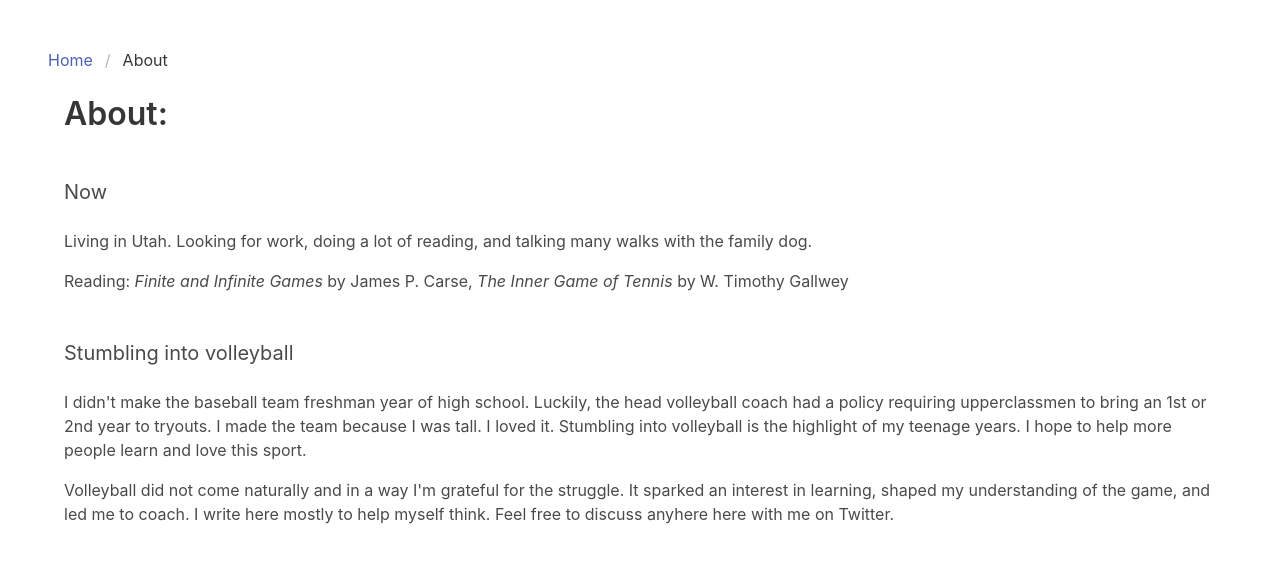
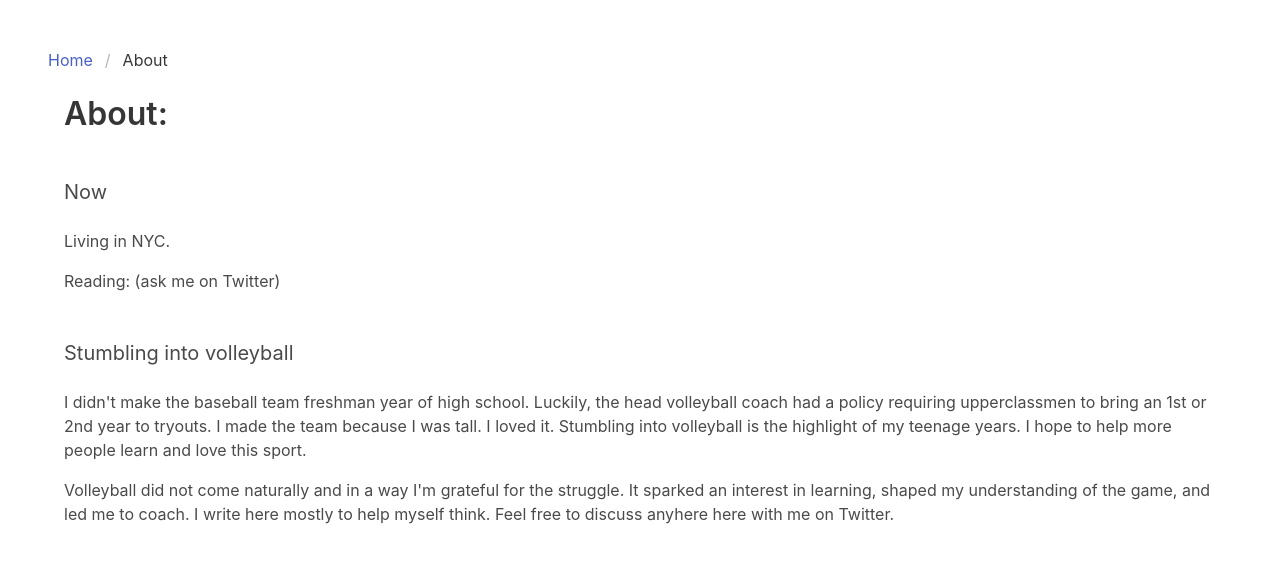
Before and after one commit to eli1797/Learning_Vue, a Vue app in the folder blog/: page /about in a window 1280 px wide. Shown: the top 562 px of the page. Built offline with nearby package versions, Linux system fonts and the light colour scheme.

Commit message:
update about

```diff
--- a/blog/src/views/About.vue
+++ b/blog/src/views/About.vue
@@ -7,8 +7,8 @@
 
           <h2 class="subtitle">Now</h2>
           <div class="content">
-            <p>Living in Utah. Looking for work, doing a lot of reading, and talking many walks with the family dog.</p>
-            <p>Reading: <em>Finite and Infinite Games</em> by James P. Carse, <em>The Inner Game of Tennis</em> by W. Timothy Gallwey</p>
+            <p>Living in NYC.</p>
+            <p>Reading: (ask me on Twitter)</p>
           </div>
           <br>
 
```
